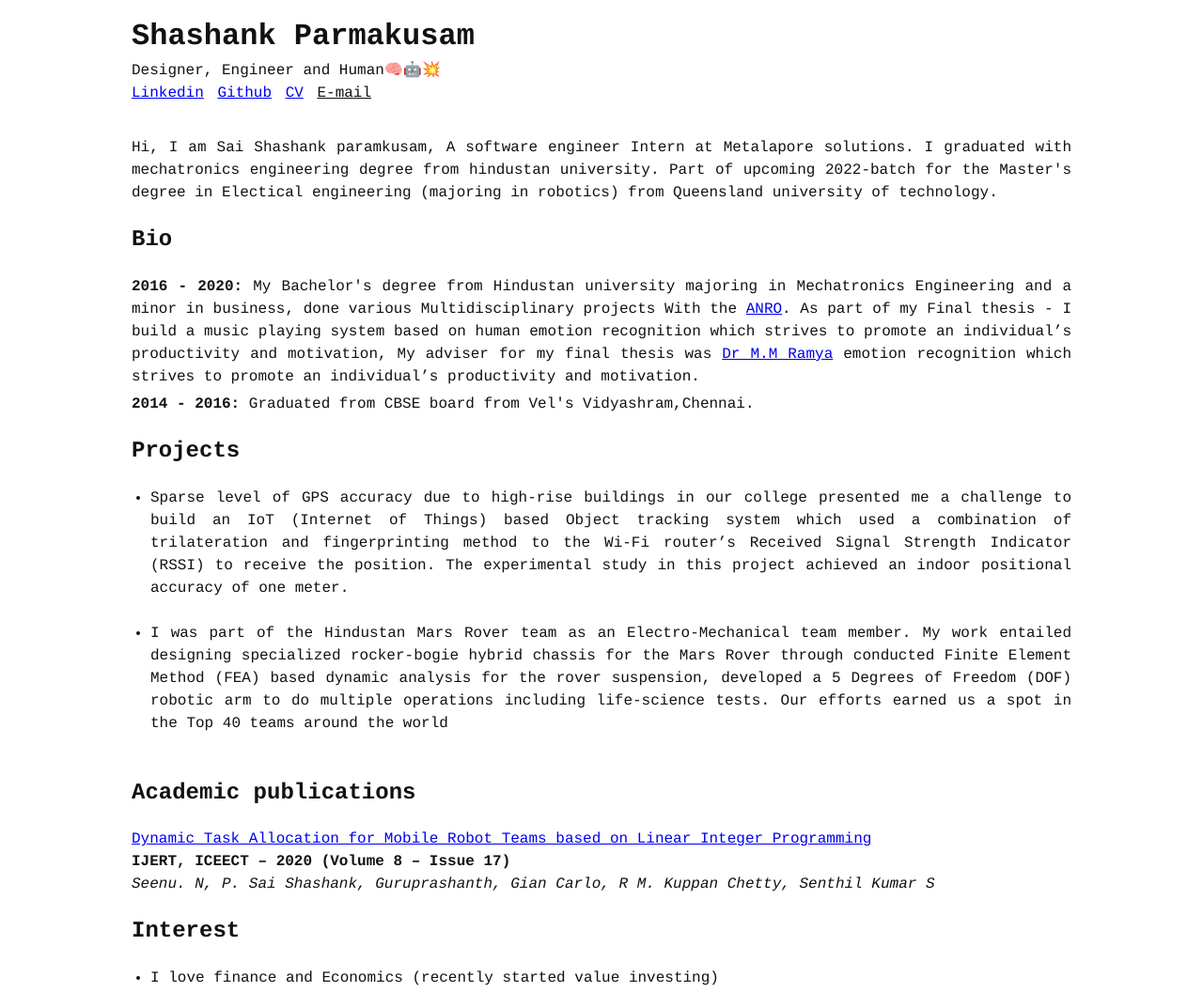
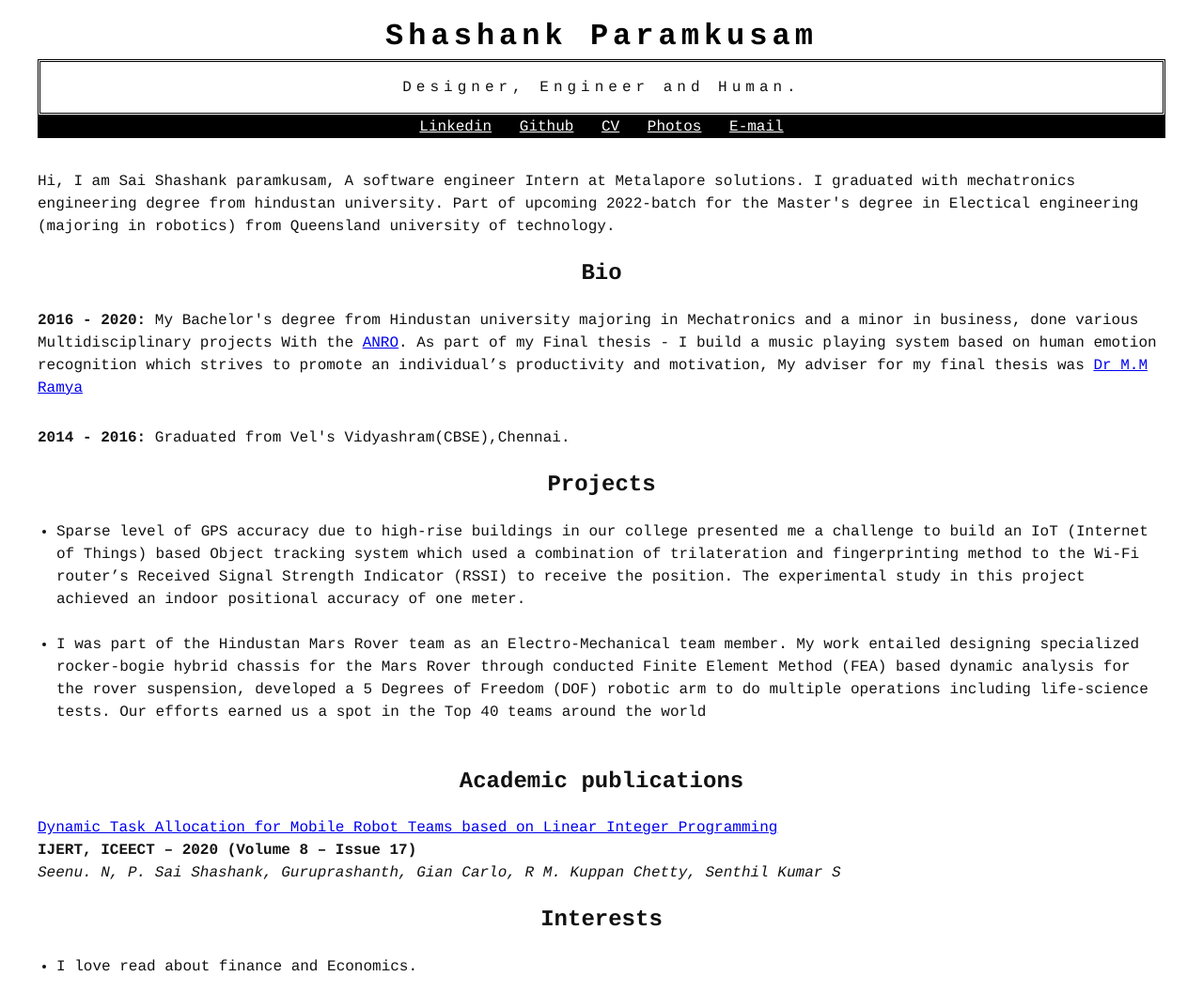
Before and after one commit to shashank-spec01/shashank-spec01.github.io, a plain HTML site: page index.html in a window 1280 px wide. Shown: the whole page at 94% size. Drawn offline with Linux system fonts and the light colour scheme.

Commit message:
changed the color & edited the text.

```diff
--- a/index.html
+++ b/index.html
@@ -5,72 +5,21 @@
 <meta charset="utf-8">
 <meta name="viewport" content="width=device-width, initial-scale=1, shrink-to-fit=no">
 <title>Shashank Paramkusam</title>
-<!-- <style>
-body {
-    margin: 0;
-    padding: 15px;
-    font-size: 16px;
-    line-height: 1.5;
-    color: #111;
-    background: rgb(255, 255, 255);
-    font-family: -apple-system, BlinkMacSystemFont, 'Segoe UI', Roboto, Oxygen, Ubuntu, Cantarell, 'Open Sans', 'Helvetica Neue', sans-serif;
-}
-#wrap {
-    max-width: 1200px;
-    margin-left: auto;
-    margin-right: auto;
-    text-align: justify;
-}
-h1 {
-    margin: 0px;
-}
-#links a {
-    margin-right: 5px;
-}
-ul {
-    padding-left: 20px;
-}
-.project {
-    margin-top: 10px;
-}
-.pub {
-    margin-top: 10px;
-}
-.pub-venue {
-    display: inline;
-    font-weight: bold;
-}
-.pub-authors {
-    display: inline;
-    font-style: italic;
-}
-.nodot {
-  list-style-type: none;
-  padding-left: 0;
-}
-.bdiv {
-    margin-top: 5px;
-}
-#demail {
-    margin-top: 10px;
-    color: #555;
-    opacity: 0;
-    transition: opacity 0.7s;
-}
-
-</style> -->
 <link rel="stylesheet" href="style.css">
 
 </head>
 <body>
 
 <div id="wrap">
-<h1>Shashank Parmakusam</h1>
-<div> Designer, Engineer and Human🧠🤖💥</div>
-<div id="links">
+<h1>Shashank Paramkusam</h1>
+
+<div class="bio"> Designer, Engineer and Human.</div>
+
+<div class="links">
     <a href="https://www.linkedin.com/in/shashank-paramkusam/">Linkedin</a>
     <a href="https://github.com/shashank-spec01">Github</a>
     <a href="https://drive.google.com/file/d/1gBDyYlQZIznD93iehWxTFo2YMY-RtmWW/view?usp=sharing">CV</a>
+    <a href="#">Photos</a>
     <span style="cursor: pointer; text-decoration: underline;" id="iemail">E-mail</span>
 
 </div>
@@ -84,12 +33,11 @@ Hi, I am Sai Shashank paramkusam, A software engineer Intern at Metalapore solut
 <h2>Bio</h2>
 
 <div class="bdiv">
-<b>2016 - 2020:</b> My Bachelor's degree from Hindustan university majoring in Mechatronics Engineering and a minor in business, done various Multidisciplinary projects With the <a href="https://hindustanuniv.ac.in/anro/index.html">ANRO</a>. As part of my Final thesis - I build a  music playing system based on human emotion recognition which strives to promote an individual’s productivity and motivation, My adviser for my final thesis was <a href="https://scholar.google.nl/citations?user=J5aGLoMAAAAJ&hl=en">Dr M.M Ramya</a>
-emotion recognition which strives to promote an individual’s productivity and motivation.
+<b>2016 - 2020:</b> My Bachelor's degree from Hindustan university majoring in Mechatronics and a minor in business, done various Multidisciplinary projects With the <a href="https://hindustanuniv.ac.in/anro/index.html">ANRO</a>. As part of my Final thesis - I build a  music playing system based on human emotion recognition which strives to promote an individual’s productivity and motivation, My adviser for my final thesis was <a href="https://scholar.google.nl/citations?user=J5aGLoMAAAAJ&hl=en">Dr M.M Ramya</a>
 </div>
-
+<br>
 <div class="bdiv">
-<b>2014 - 2016:</b> Graduated from CBSE board from Vel's Vidyashram,Chennai.
+<b>2014 - 2016:</b> Graduated from Vel's Vidyashram(CBSE),Chennai.
 </div>
 
 
@@ -122,11 +70,11 @@ emotion recognition which strives to promote an individual’s productivity and
 </div>
 
 
-<h2>Interest</h2>
+<h2>Interests</h2>
 
 <ul>
 <li>
-I love finance and Economics (recently started value investing)
+I love read about finance and Economics.
 </li>
 </ul>
 
--- a/style.css
+++ b/style.css
@@ -3,28 +3,64 @@ body {
     padding: 15px;
     font-size: 16px;
     line-height: 1.5;
-    color: #111;
-    background: rgb(255, 255, 255);
-    font-family:  Courier;
+    color: rgb(17, 17, 17);
+    background:white ;
+    font-family:  courier;
 
 }
 #wrap {
-    max-width: 1000px;
+    max-width: 1200px;
     margin-left: auto;
     margin-right: auto;
-    text-align: justify;
+    /* text-align: justify; */
+}
+
+.bio{
+    text-align: center;
+    letter-spacing: 5px;
+    border: black;
+    border-style:double;
+    padding: 15px;
 }
 h1 {
     margin: 0px;
+    color: black;
+    text-align: center;
+    letter-spacing: 5px;
 }
-#links a {
-    margin-right: 5px;
+.links{
+    margin: 0px;
+    width: auto;
+    text-align: center;
+    align-items: center;
+    background: rgb(0, 0, 0);
+    color:white;
+
+}
+.links a {
+    margin: 0px;
+    margin-right: 20px;
+    text-align: center;
+    color:white;
+
+}
+
+#demail{
+    text-align: center;
+    align-items: center;
 }
 ul {
     padding-left: 20px;
 }
+h2{
+    /* background: black;
+    color: white; */
+    text-align: center;
+
+}
 .project {
     margin-top: 10px;
+
 }
 .pub {
     margin-top: 10px;
```
